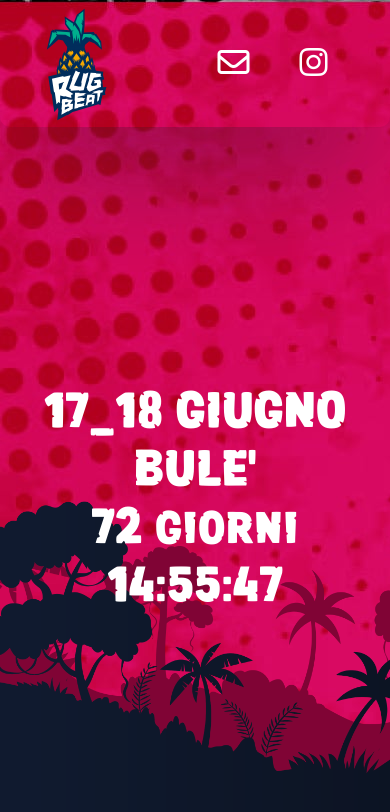
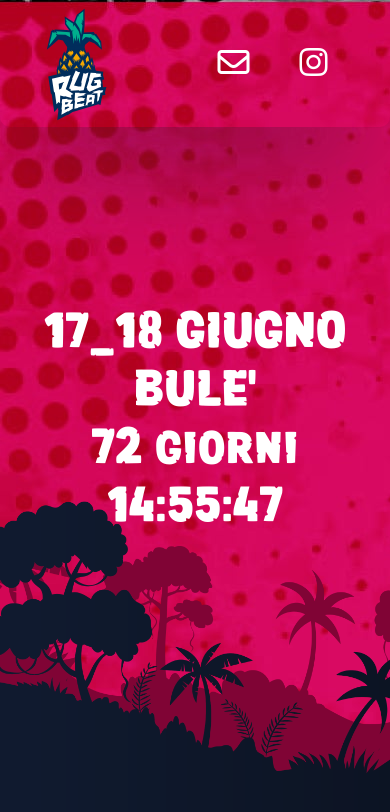
Before and after one commit to 83CarloG/rugbeat2023, a React (Vite) app: page / in a window 390 px wide. Shown: the top 812 px of the page. Built offline with nearby package versions, Linux system fonts and the light colour scheme.

Commit message:
[FIX]media query

```diff
--- a/src/style.css
+++ b/src/style.css
@@ -90,7 +90,6 @@ body {
 }
 .hero-content {
   position: relative;
-  top: 5rem;
   font-family: var(--main-font), sans-serif;
   font-size: 5rem;
   color: var(--main-color_white);
@@ -101,7 +100,6 @@ body {
 @media (max-width: 480px) {
   .hero-content {
     font-size: 3rem;
-    bottom: 2.5rem;
   }
 }
 /* Countdown*/
```
